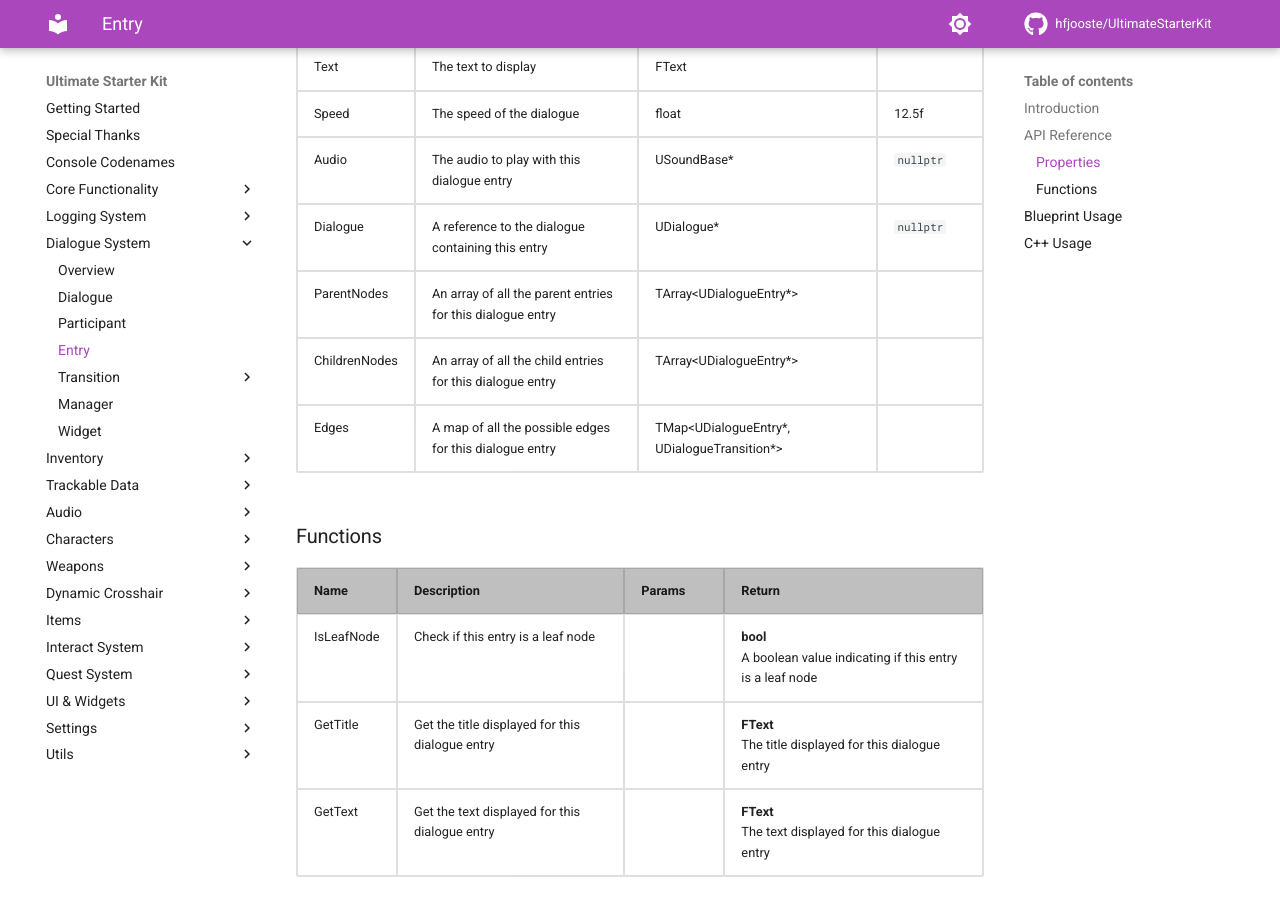
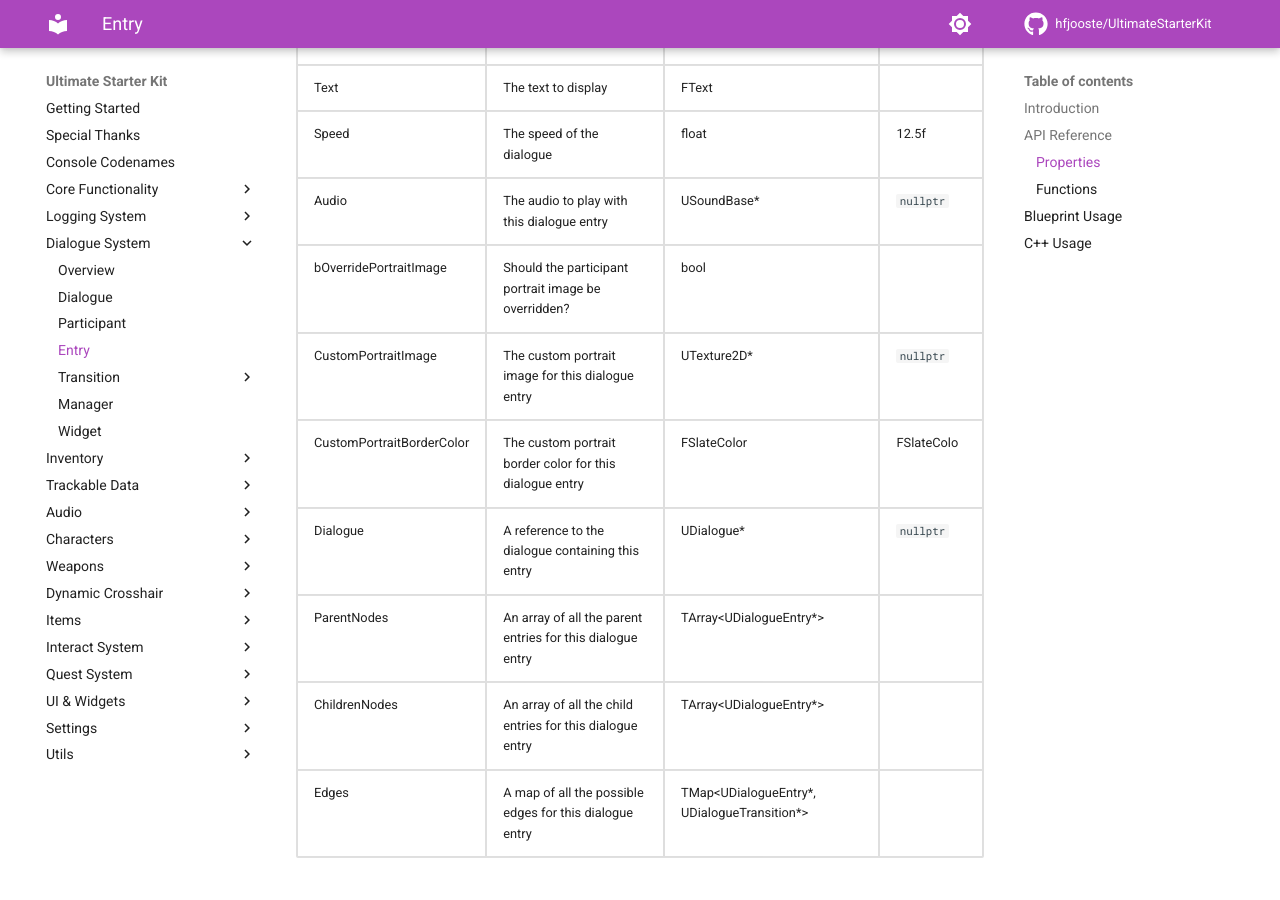
Before and after one commit to hfjooste/UltimateStarterKit, an MkDocs documentation site: the page built from docs/dialogueentry.md, in a window 1280 px wide and 900 px high, scrolled down 597 px. Built offline with MkDocs 1.6.1 and Material for MkDocs 9.7.7, drawn with Linux system fonts in a browser that asks for light colours; comment, search, counter and statistics services are not loaded.

Commit message:
Updated documentation

```diff
--- a/docs/dialogueentry.md
+++ b/docs/dialogueentry.md
@@ -45,6 +45,24 @@ A single entry in a dialogue
 		<td>The audio to play with this dialogue entry</td>
 		<td>USoundBase*</td>
 		<td><code>nullptr</code></td>
+	</tr>
+	<tr>
+		<td>bOverridePortraitImage</td>
+		<td>Should the participant portrait image be overridden?</td>
+		<td>bool</td>
+		<td></td>
+	</tr>
+	<tr>
+		<td>CustomPortraitImage</td>
+		<td>The custom portrait image for this dialogue entry</td>
+		<td>UTexture2D*</td>
+		<td><code>nullptr</code></td>
+	</tr>
+	<tr>
+		<td>CustomPortraitBorderColor</td>
+		<td>The custom portrait border color for this dialogue entry</td>
+		<td>FSlateColor</td>
+		<td>FSlateColo</td>
 	</tr>
 	<tr>
 		<td>Dialogue</td>
```
Also changed, not shown: docs/dialogueparticipant.md (+13 -1 lines).
